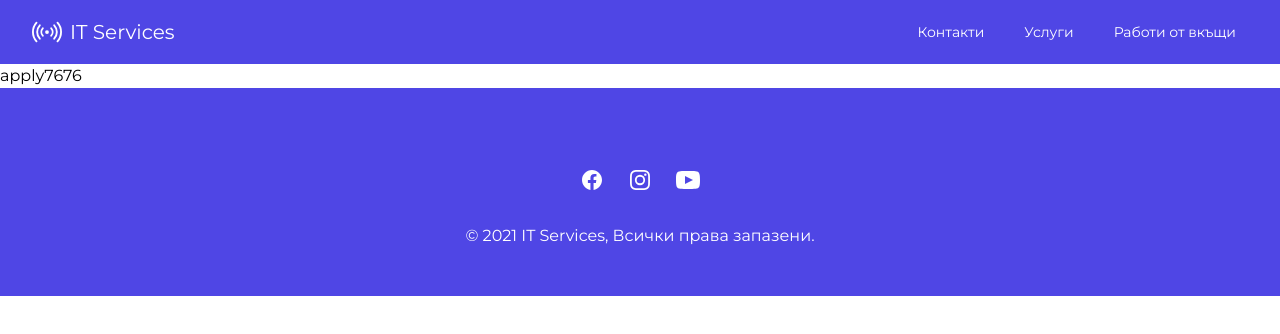
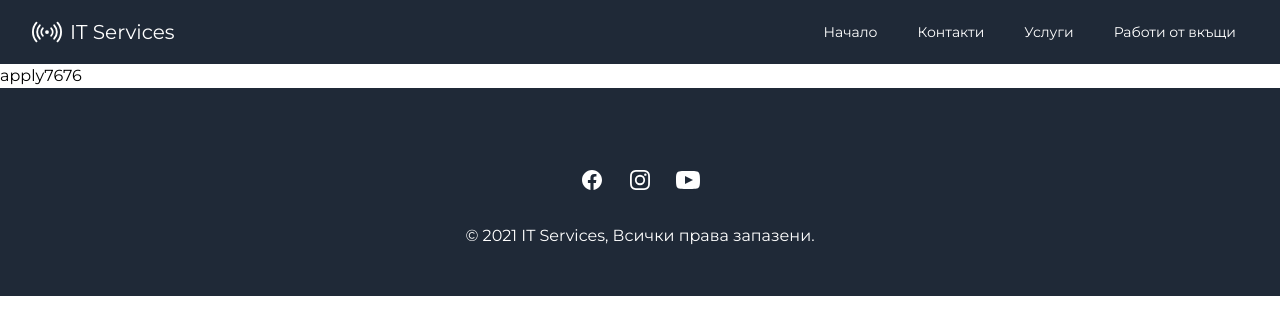
Before and after one commit to Nikolaevmar/itserviceskn, a React (Create React App) app: page /apply in a window 1280 px wide. Shown: the top 334 px of the page. Built offline with nearby package versions, Linux system fonts and the light colour scheme.

Commit message:
change navbar and footer colors

```diff
--- a/src/components/Footer.js
+++ b/src/components/Footer.js
@@ -2,7 +2,7 @@ import React from "react";
 
 export default function Footer() {
   return (
-    <section className="bg-indigo-600 insert-x-0 bottom-0 flex items-center justify-center w-full transition-all duration-500 ease-in">
+    <section className="bg-gray-800 insert-x-0 bottom-0 flex items-center justify-center w-full transition-all duration-500 ease-in">
       <div className="max-w-screen-xl px-4 py-12 mx-auto space-y-8 overflow-hidden sm:px-6 lg:px-8">
         <div className="flex justify-center mt-8 space-x-6">
           <a href="https://www.facebook.com/profile.php?id=100057793106472" target="_blank" className="text-white">
--- a/src/components/Navbar.js
+++ b/src/components/Navbar.js
@@ -6,7 +6,7 @@ export default function Navbar() {
   let [open, setOpen] = useState(false);
   return (
     <div>
-      <nav className="bg-indigo-600">
+      <nav className="bg-gray-800">
         <div className="max-w-7xl mx-auto px-4 sm:px-6 lg:px-8">
           <div className="flex items-center h-16">
             <div className="flex items-center w-full justify-between">
@@ -18,15 +18,18 @@ export default function Navbar() {
                 </div>
                <div className="hidden md:block">
                 <div className="ml-10 flex items-baseline space-x-4">
-                  <div className="text-white px-3 py-2 rounded-md text-sm font-medium">
+                <div className="text-white px-3 py-2 rounded-md text-sm font-medium hover:bg-gray-700">
+                  <Link to="/">Начало</Link>
+                  </div>
+                  <div className="text-white px-3 py-2 rounded-md text-sm font-medium hover:bg-gray-700">
                   <Link to="/contacts">Контакти</Link>
                   </div>
 
-                  <div className="text-white px-3 py-2 rounded-md text-sm font-medium">
+                  <div className="text-white px-3 py-2 rounded-md text-sm font-medium hover:bg-gray-700">
                   <Link to="/pricing">Услуги</Link>
                   </div>
 
-                  <div className="text-white px-3 py-2 rounded-md text-sm font-medium">
+                  <div className="text-white px-3 py-2 rounded-md text-sm font-medium hover:bg-gray-700">
                   <Link to="/apply">Работи от вкъщи</Link>
                   </div>
                 </div>
@@ -90,15 +93,13 @@ export default function Navbar() {
           {(ref) => (
             <div className="md:hidden" id="mobile-menu">
               <div ref={ref} className="px-2 pt-2 pb-3 space-y-1 sm:px-3">
-                  <div className="text-white  px-3 py-2 rounded-md text-sm font-medium">
+                  <div className="text-white  px-3 py-2 rounded-md text-sm font-medium hover:bg-gray-700">
                   <Link to="/contacts">Контакти</Link>
                   </div>
-
-                  <div className="text-gray-300 hover:text-white px-3 py-2 rounded-md text-sm font-medium">
+                  <div className="text-gray-300 hover:text-white px-3 py-2 rounded-md text-sm font-medium hover:bg-gray-700">
                   <Link to="/pricing">Услуги</Link>
                   </div>
-
-                  <div className="text-gray-300 hover:text-white px-3 py-2 rounded-md text-sm font-medium">
+                  <div className="text-gray-300 hover:text-white px-3 py-2 rounded-md text-sm font-medium hover:bg-gray-700">
                   <Link to="/apply">Работи от вкъщи</Link>
                   </div>
               </div>
```
